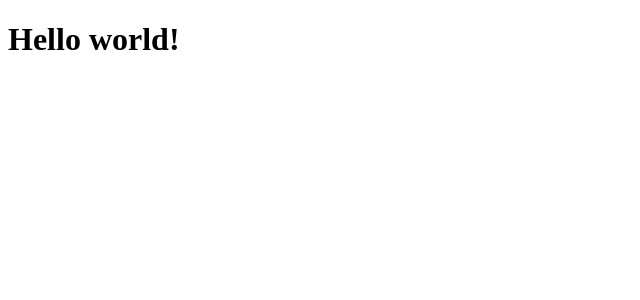
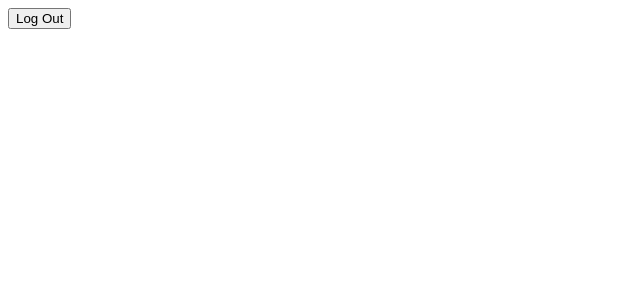
Before and after one commit to moniatec/shoppy-art-frontend, a React (Create React App) app: page /logout in a window 1280 px wide. Shown: the top 300 px of the page, without its empty margins (0-640 px from the left). Built offline with nearby package versions, Linux system fonts and the light colour scheme.

Commit message:
add login and logout using auth0

```diff
--- a/package.json
+++ b/package.json
@@ -11,6 +11,7 @@
     "react-dom": "^16.13.1",
     "react-persist": "^1.0.2",
     "react-redux": "^7.2.1",
+    "react-router-dom": "^5.2.0",
     "react-scripts": "3.4.3",
     "redux": "^4.0.5",
     "redux-persist": "^6.0.0",
--- a/src/App.js
+++ b/src/App.js
@@ -1,8 +1,19 @@
 import React from 'react';
+import { connect } from 'react-redux';
+import { BrowserRouter, Route, Switch } from 'react-router-dom';
+import Login from './components/Login';
+import Logout from './components/Logout';
 
 function App() {
   return (
-    <h1>Hello world!</h1>
+    <>
+      <BrowserRouter>
+        <Switch>
+          <Route exact path="/login" component={Login} />
+          <Route exact path="/logout" component={Logout} />
+        </Switch>
+      </BrowserRouter>
+    </>
   );
 }
 
--- /dev/null
+++ b/src/components/Login.js
@@ -0,0 +1,10 @@
+import React from "react";
+import { useAuth0 } from "@auth0/auth0-react";
+
+const LoginButton = () => {
+    const { loginWithRedirect } = useAuth0();
+
+    return <button onClick={() => loginWithRedirect()}>Log In</button>;
+};
+
+export default LoginButton;
--- /dev/null
+++ b/src/components/Logout.js
@@ -0,0 +1,14 @@
+import React from "react";
+import { useAuth0 } from "@auth0/auth0-react";
+
+const LogoutButton = () => {
+    const { logout } = useAuth0();
+
+    return (
+        <button onClick={() => logout({ returnTo: window.location.origin })}>
+            Log Out
+        </button>
+    );
+};
+
+export default LogoutButton;
```
Also changed, not shown: 1 other file (tests, documents, lock files or other folders).
